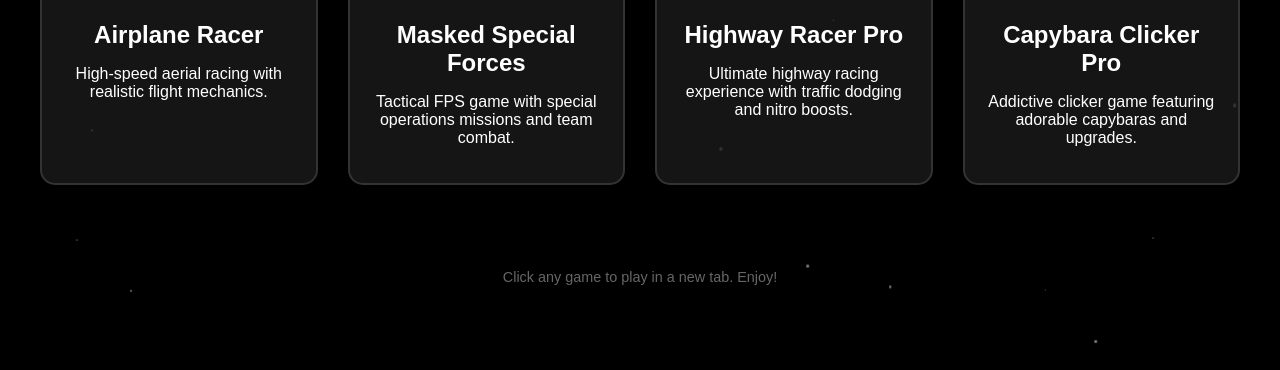
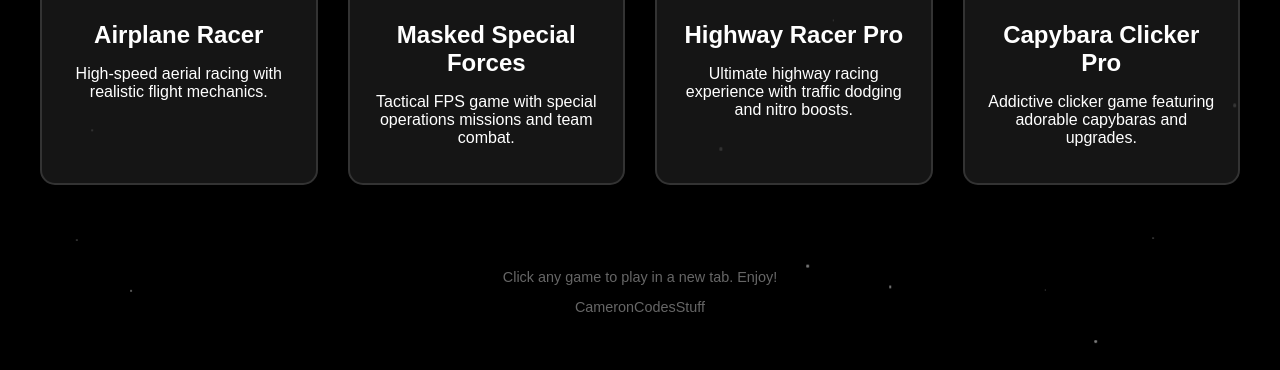
Before and after one commit to CameronCodesStuff/zerolag, a plain HTML site: page index.html in a window 1280 px wide. Shown: the part 1147-1517 px from the top of the page. Before the commit the page ends 1486 px from the top, so only its background shows below. Drawn offline with Linux system fonts and the light colour scheme.

Commit message:
Update index.html

```diff
--- a/index.html
+++ b/index.html
@@ -241,6 +241,7 @@
 
         <div class="footer">
             <p>Click any game to play in a new tab. Enjoy!</p>
+            <p>CameronCodesStuff</p>
         </div>
     </div>
 
```
